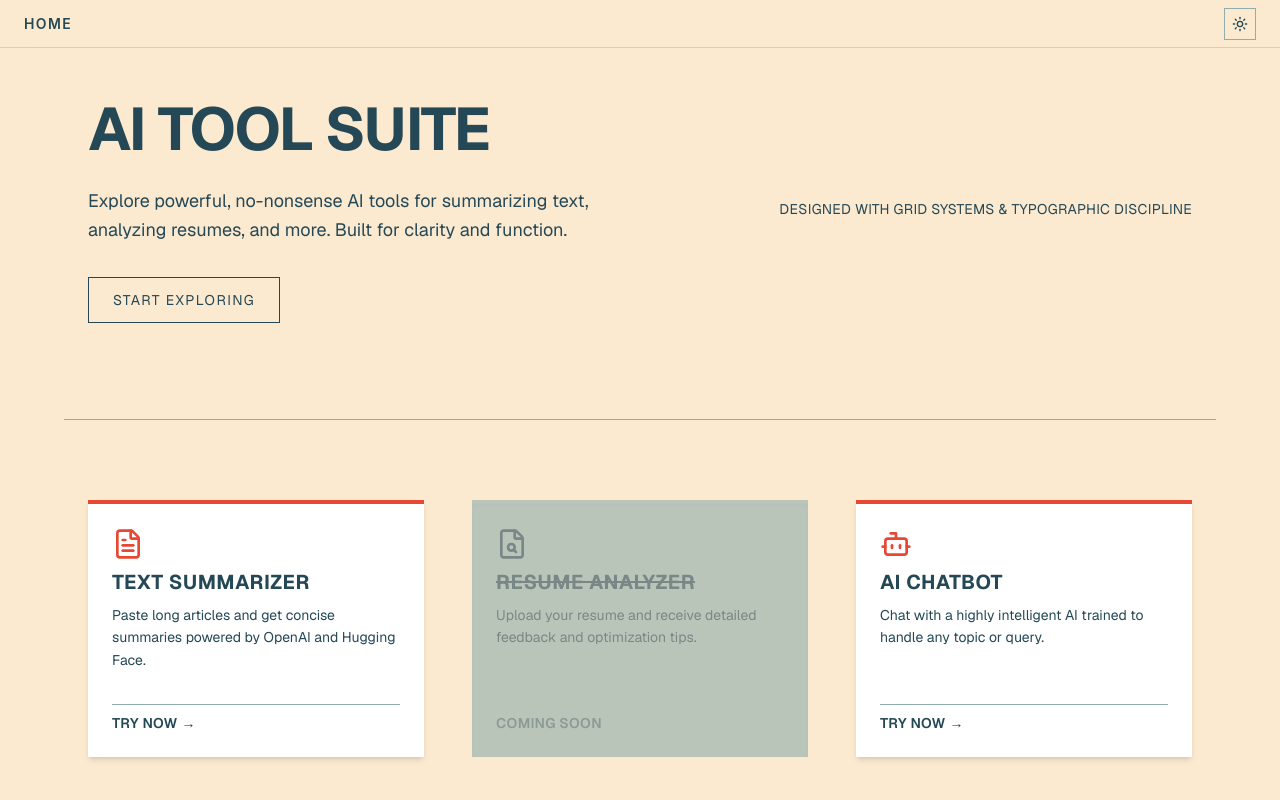
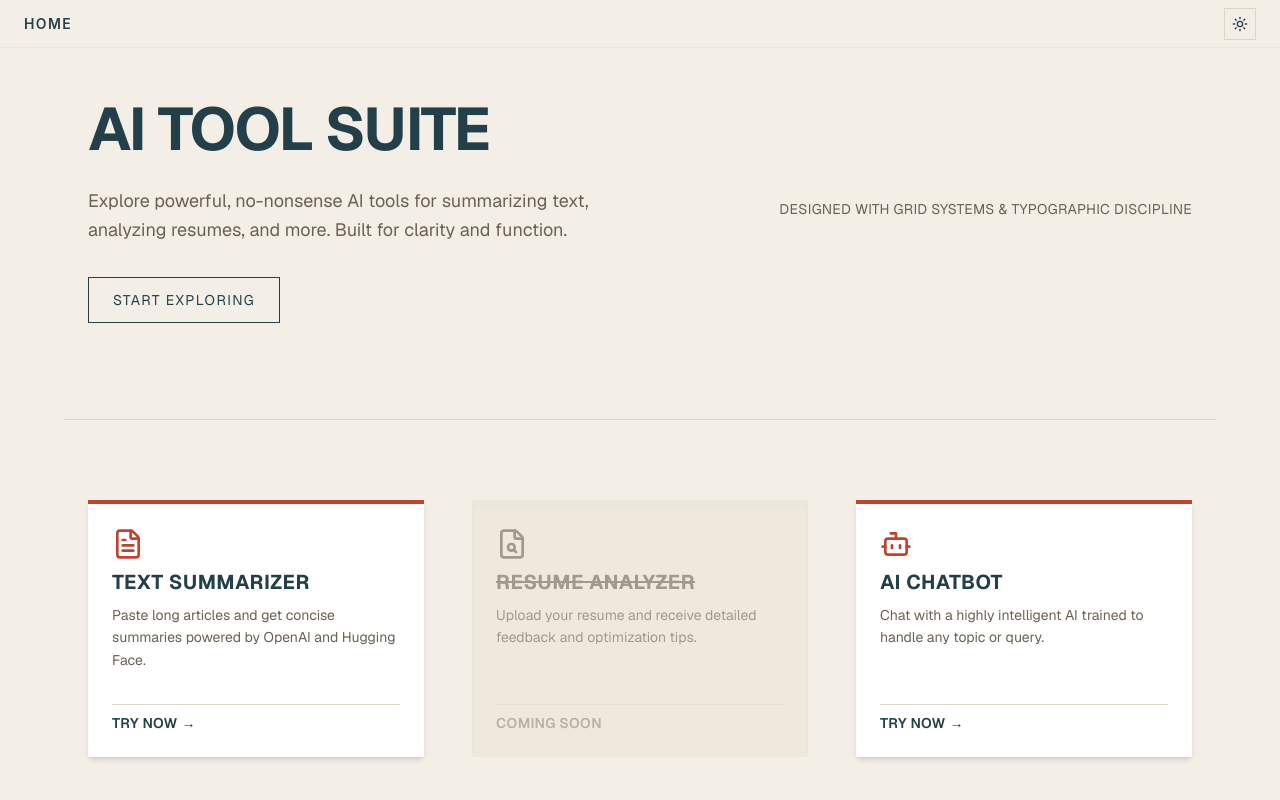
Before and after one commit to madfrag/ai-suite, a Next.js app: page / in a window 1280 px wide. Shown: the top 800 px of the page. Built offline with nearby package versions, Linux system fonts and the light colour scheme; no server answers.

Commit message:
light theme adjustment

```diff
--- a/src/app/globals.css
+++ b/src/app/globals.css
@@ -44,30 +44,30 @@
 }
 
 :root {
-  --background: #fbe9d0;
-  --foreground: #244855;
+  --background: #f3efe7;
+  --foreground: #23404a;
 
-  --primary: #e64833;
-  --primary-foreground: #fbe9d0;
+  --primary: #c1432b;
+  --primary-foreground: #f3efe7;
 
-  --secondary: #874f41;
-  --secondary-foreground: #fbe9d0;
+  --secondary: #ede6d8;
+  --secondary-foreground: #23404a;
 
-  --muted: #90aead;
-  --muted-foreground: #244855;
+  --muted: #ede6d8;
+  --muted-foreground: #6b6152;
 
   --card: #ffffff;
-  --card-foreground: #244855;
+  --card-foreground: #23404a;
 
-  --border: #90aead;
-  --input: #90aead;
-  --ring: #874f41;
+  --border: #ddd5c6;
+  --input: #ddd5c6;
+  --ring: #c1432b;
 
   /* New tokens */
   --accent: #ffcc00;
   --accent-foreground: #222;
 
-  --destructive: #e53935;
+  --destructive: #c0392b;
   --destructive-foreground: #fff;
 
   --success: #4caf50;
```
